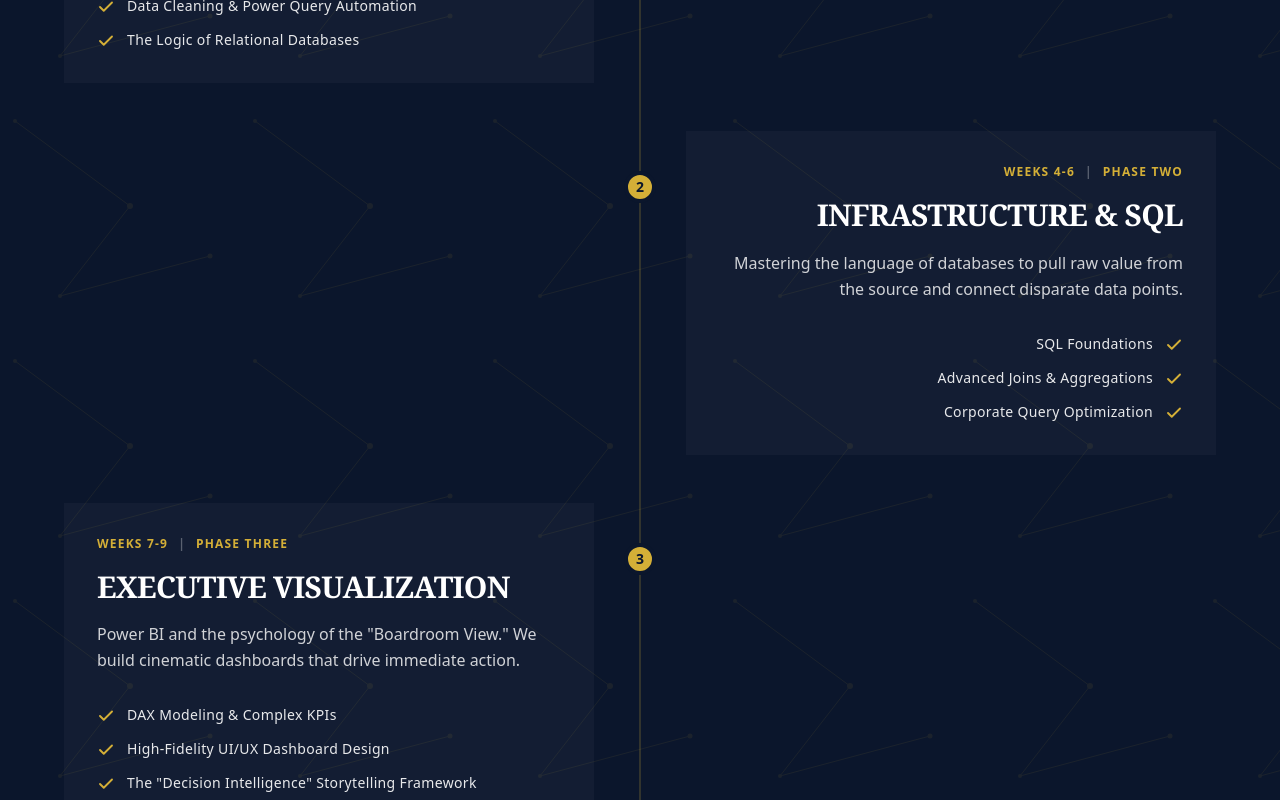
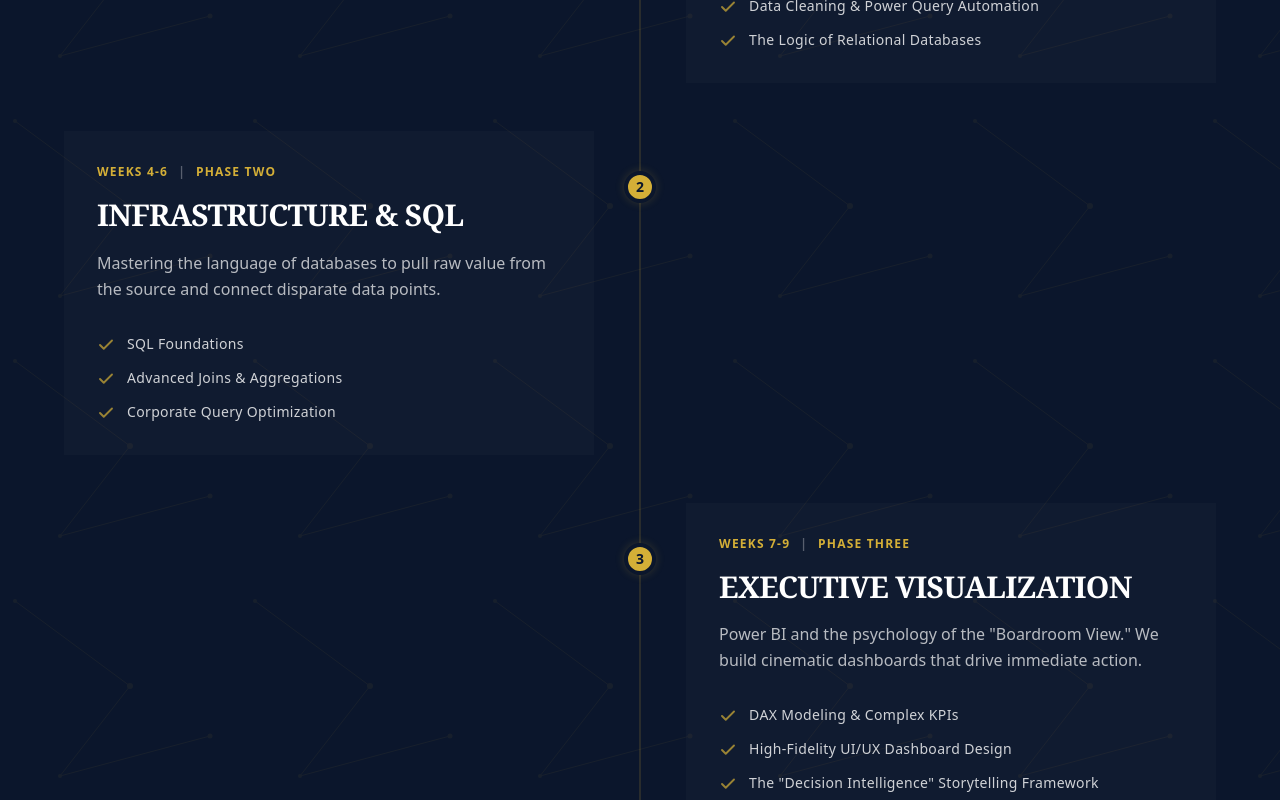
Before and after one commit to Reino-Limited/Reino-Website, a React (Vite) app: page / in a window 1280 px wide. Shown: the part 2120-2920 px from the top of the page. Built offline with nearby package versions, Linux system fonts and the light colour scheme.

Commit message:
Update Curriculum8.tsx

```diff
--- a/src/components/Curriculum.tsx
+++ b/src/components/Curriculum.tsx
@@ -7,50 +7,46 @@ const curriculumData = [
     phase: "Phase One",
     title: "DATA ARCHITECTURE",
     description: "Transitioning from \"Spreadsheet User\" to \"Data Architect.\" We master complex logic and data structures before touching any visuals.",
-    points: ["Advanced Excel for Decision Support", "Data Cleaning & Power Query Automation", "The Logic of Relational Databases"],
-    position: "right"
+    points: ["Advanced Excel for Decision Support", "Data Cleaning & Power Query Automation", "The Logic of Relational Databases"]
   },
   {
     weeks: "Weeks 4-6",
     phase: "Phase Two",
     title: "INFRASTRUCTURE & SQL",
     description: "Mastering the language of databases to pull raw value from the source and connect disparate data points.",
-    points: ["SQL Foundations", "Advanced Joins & Aggregations", "Corporate Query Optimization"],
-    position: "left"
+    points: ["SQL Foundations", "Advanced Joins & Aggregations", "Corporate Query Optimization"]
   },
   {
     weeks: "Weeks 7-9",
     phase: "Phase Three",
     title: "EXECUTIVE VISUALIZATION",
     description: "Power BI and the psychology of the \"Boardroom View.\" We build cinematic dashboards that drive immediate action.",
-    points: ["DAX Modeling & Complex KPIs", "High-Fidelity UI/UX Dashboard Design", "The \"Decision Intelligence\" Storytelling Framework"],
-    position: "right"
+    points: ["DAX Modeling & Complex KPIs", "High-Fidelity UI/UX Dashboard Design", "The \"Decision Intelligence\" Storytelling Framework"]
   },
   {
     weeks: "Weeks 10-12",
     phase: "Phase Four",
     title: "THE \"WAR ROOM\"",
     description: "The culmination of the Master Trifecta. You will select a high-stakes business problem, solve it, and defend your logic.",
-    points: ["Capstone Kickoff: Real-World Business Cases", "The Iteration Loop (Live Strategy Defense)", "The Grand Presentation & Portfolio Delivery"],
-    position: "left"
+    points: ["Capstone Kickoff: Real-World Business Cases", "The Iteration Loop (Live Strategy Defense)", "The Grand Presentation & Portfolio Delivery"]
   }
 ];
 
 export default function Curriculum() {
   return (
-    <section className="bg-reino-navy py-24 px-4 relative overflow-hidden">
+    <section className="bg-reino-navy py-24 px-4 relative overflow-hidden font-sans">
 
       {/* FAINT BACKGROUND PARTICLE NODES & CONSTELLATION LATTICE */}
-      <div className="absolute inset-0 opacity-[0.08] pointer-events-none z-0">
+      <div className="absolute inset-0 opacity-[0.06] pointer-events-none z-0">
         <svg className="w-full h-full" xmlns="http://www.w3.org/2000/svg">
           <pattern id="reino-particles" width="240" height="240" patternUnits="userSpaceOnUse">
-            <line x1="15" y1="15" x2="130" y2="100" stroke="rgba(212,175,55,1)" strokeWidth="1" />
-            <line x1="130" y1="100" x2="60" y2="190" stroke="rgba(212,175,55,1)" strokeWidth="1" />
-            <line x1="60" y1="190" x2="210" y2="150" stroke="rgba(212,175,55,1)" strokeWidth="1" />
-            <circle cx="15" cy="15" r="2" fill="rgba(212,175,55,1)" />
-            <circle cx="130" cy="100" r="3" fill="rgba(212,175,55,1)" />
-            <circle cx="60" cy="190" r="2" fill="rgba(212,175,55,1)" />
-            <circle cx="210" cy="150" r="2.5" fill="rgba(212,175,55,1)" />
+            <line x1="15" y1="15" x2="130" y2="100" stroke="#D4AF37" strokeWidth="1" />
+            <line x1="130" y1="100" x2="60" y2="190" stroke="#D4AF37" strokeWidth="1" />
+            <line x1="60" y1="190" x2="210" y2="150" stroke="#D4AF37" strokeWidth="1" />
+            <circle cx="15" cy="15" r="2" fill="#D4AF37" />
+            <circle cx="130" cy="100" r="3" fill="#D4AF37" />
+            <circle cx="60" cy="190" r="2" fill="#D4AF37" />
+            <circle cx="210" cy="150" r="2.5" fill="#D4AF37" />
           </pattern>
           <rect width="100%" height="100%" fill="url(#reino-particles)" />
         </svg>
@@ -64,7 +60,7 @@ export default function Curriculum() {
         <h2 className="text-white text-3xl md:text-5xl font-serif font-bold uppercase tracking-wide">
           THE 12-WEEK BLUEPRINT
         </h2>
-        <p className="text-white/70 text-sm md:text-base max-w-2xl mx-auto mt-6 font-sans font-normal">
+        <p className="text-white/70 text-sm md:text-base max-w-2xl mx-auto mt-6 font-normal">
           A structured, high-intensity progression from tactical tool mastery to executive-level strategic intuition.
         </p>
       </div>
@@ -73,82 +69,74 @@ export default function Curriculum() {
       <div className="max-w-6xl mx-auto relative pl-8 md:pl-0 z-10">
 
         {/* Central Vertical Timeline Vector */}
-        <div className="absolute top-0 bottom-0 left-4 md:left-1/2 md:-translate-x-1/2 w-[1px] bg-reino-gold/40" />
+        <div className="absolute top-0 bottom-0 left-4 md:left-1/2 md:-translate-x-1/2 w-[1px] bg-reino-gold/30" />
 
         <div className="space-y-12 relative">
           {curriculumData.map((item, index) => {
-            const isLeftCard = item.position === "left";
+            // Blocks 1 & 3 (index 0, 2) sit on the right side.
+            // Blocks 2 & 4 (index 1, 3) sit on the left side.
+            const sitsOnLeftOnDesktop = index === 1 || index === 3;
             const isPhase4 = index === 3;
 
             return (
               <div
                 key={index}
-                className={`flex flex-col md:flex-row items-stretch relative w-full ${
-                  isLeftCard ? "md:flex-row-reverse" : ""
+                className={`flex w-full relative ${
+                  sitsOnLeftOnDesktop ? "md:justify-start" : "md:justify-end"
                 }`}
               >
                 {/* Central Milestone Index Pin with Flag Logic */}
-                <div className="absolute -left-8 md:left-1/2 md:-translate-x-1/2 top-10 w-8 h-8 rounded-full bg-reino-gold text-reino-navy flex items-center justify-center font-sans font-bold text-sm border-4 border-reino-navy z-30">
+                <div className="absolute -left-8 md:left-1/2 md:-translate-x-1/2 top-10 w-8 h-8 rounded-full bg-reino-gold text-reino-navy flex items-center justify-center font-bold text-sm border-4 border-reino-navy z-30 shadow-[0_0_10px_rgba(212,175,55,0.2)]">
                   {isPhase4 ? <Flag size={14} strokeWidth={3} /> : index + 1}
                 </div>
 
                 {/* Card Container Framework */}
-                <div className="w-full md:w-[46%] text-left">
+                <div className="w-full md:w-[46%]">
                   <motion.div
                     initial={{ opacity: 0, y: 20 }}
                     whileInView={{ opacity: 1, y: 0 }}
                     transition={{ duration: 0.5, delay: index * 0.1 }}
                     viewport={{ once: true, margin: "-50px" }}
 
-                    /* STRICT BORDER AND ALIGNMENT ENGINE based on attached images */
-                    className={`p-6 sm:p-8 bg-white/[0.03] relative group transition-all duration-300 border border-transparent hover:shadow-[0_0_30px_rgba(212,175,55,0.08)] ${
-                      isLeftCard
-                        ? "hover:border-reino-gold hover:border-l-4 md:hover:border-l md:hover:border-r-4 text-left md:text-right"
-                        : "hover:border-reino-gold hover:border-l-4 text-left"
+                    /* EXACT BORDER LIGHT-UP LOGIC:
+                       - Unhovered: Dark box, invisible borders.
+                       - Hovered (Left Side Box): Thick RIGHT border on desktop (Thick left on mobile fallback).
+                       - Hovered (Right Side Box): Thick LEFT border always.
+                    */
+                    className={`p-6 sm:p-8 bg-white/[0.02] relative group transition-all duration-300 border border-transparent hover:border-white/10 hover:bg-white/[0.04] hover:shadow-[0_0_30px_rgba(212,175,55,0.08)] ${
+                      sitsOnLeftOnDesktop
+                        ? "hover:border-l-4 hover:border-l-reino-gold md:hover:border-l-[1px] md:hover:border-l-white/10 md:hover:border-r-4 md:hover:border-r-reino-gold"
+                        : "hover:border-l-4 hover:border-l-reino-gold"
                     }`}
                   >
                     {/* Meta Section Metrics */}
-                    <div className={`flex items-center gap-2.5 mb-4 text-xs font-sans font-bold tracking-widest uppercase ${
-                      isLeftCard ? "md:justify-end justify-start" : "justify-start"
-                    }`}>
+                    <div className="flex items-center gap-2.5 mb-4 text-xs font-bold tracking-widest uppercase justify-start">
                       <span className="text-reino-gold">{item.weeks}</span>
                       <span className="text-white/30">|</span>
                       <span className="text-reino-gold">{item.phase}</span>
                     </div>
 
-                    {/* Course Title Header */}
-                    <h3 className="text-white text-2xl sm:text-3xl font-serif font-bold mb-4 uppercase tracking-tight leading-tight">
+                    {/* Course Title Header - STRICTLY LEFT ALIGNED */}
+                    <h3 className="text-white text-2xl sm:text-3xl font-serif font-bold mb-4 uppercase tracking-tight leading-tight group-hover:text-reino-gold transition-colors text-left">
                       {item.title}
                     </h3>
 
-                    {/* Context Body Copy */}
-                    <p className="text-white/80 text-sm sm:text-base mb-8 font-sans font-normal leading-relaxed">
+                    {/* Context Body Copy - STRICTLY LEFT ALIGNED */}
+                    <p className="text-white/70 text-sm sm:text-base mb-8 font-normal leading-relaxed group-hover:text-white/90 transition-colors text-left">
                       {item.description}
                     </p>
 
-                    {/* Bullet Verification Items Checklist */}
-                    <ul className={`space-y-3.5 font-sans text-sm text-white/90 flex flex-col ${
-                      isLeftCard ? "md:items-end items-start" : "items-start"
-                    }`}>
+                    {/* Bullet Verification Items Checklist - STRICTLY LEFT ALIGNED */}
+                    <ul className="space-y-3.5 text-sm text-white/80 flex flex-col items-start">
                       {item.points.map((point, idx) => (
-                        <li
-                          key={idx}
-                          /* Flex-row-reverse strictly controls right-sided checkmarks */
-                          className={`flex items-start gap-3 w-full max-w-md ${
-                            isLeftCard ? "md:flex-row-reverse md:text-right text-left" : "flex-row text-left"
-                          }`}
-                        >
-                          <Check className="text-reino-gold w-[18px] h-[18px] mt-[2px] shrink-0" strokeWidth={2.5} size={18} />
-                          <span className="tracking-wide font-normal block w-full">{point}</span>
+                        <li key={idx} className="flex items-start gap-3 w-full text-left">
+                          <Check className="text-reino-gold w-[18px] h-[18px] mt-[2px] shrink-0 opacity-70 group-hover:opacity-100" strokeWidth={2.5} size={18} />
+                          <span className="tracking-wide font-normal block w-full group-hover:text-white transition-colors">{point}</span>
                         </li>
                       ))}
                     </ul>
                   </motion.div>
                 </div>
-
-                {/* Dead Space Grid Alignment Balance Column */}
-                <div className="hidden md:block w-[46%]" />
-
               </div>
             );
           })}
```
